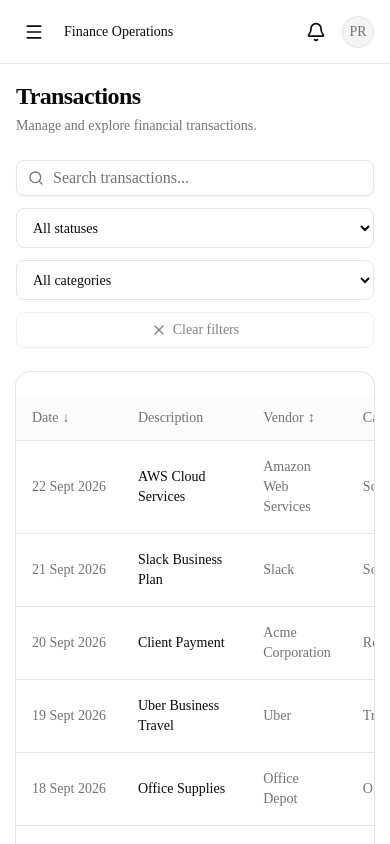
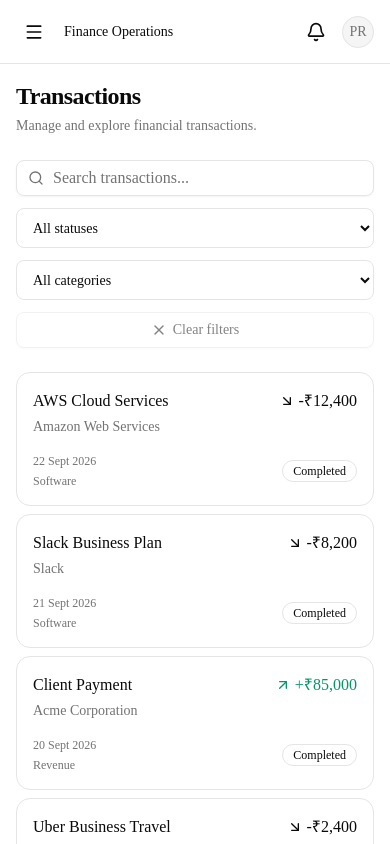
Before and after one commit to priyankamaharathy/ai-finance-operations-copilot, a Next.js app: page /transactions in a window 390 px wide. Shown: the top 844 px of the page. Built offline with nearby package versions, Linux system fonts and the light colour scheme.

Commit message:
feat: improve mobile transaction experience

```diff
--- a/src/app/(dashboard)/transactions/page.tsx
+++ b/src/app/(dashboard)/transactions/page.tsx
@@ -1,6 +1,6 @@
 "use client";
 
-import { useEffect, useMemo, useState } from "react";
+import { useEffect, useMemo, useState, useCallback} from "react";
 
 import {usePathname, useRouter, useSearchParams,} from "next/navigation";
 
@@ -58,24 +58,11 @@
     isError,
   } = useTransactions(page, filters);
 
-  useEffect(() => {
-  if (!data || page <= data.totalPages) {
-    return;
-  }
-  updateUrl({
-    page: String(data.totalPages),
-  });
-}, [data, page]);
+  const updateUrl = useCallback(
+  (updates: Record<string, string | null>) => {
+    const params = new URLSearchParams(searchParams.toString());
 
-  const updateUrl = (
-    updates: Record<string, string | null>,
-  ) => {
-    const params = new URLSearchParams(
-      searchParams.toString(),
-    );
-
-    Object.entries(updates).forEach(
-      ([key, value]) => {
+    Object.entries(updates).forEach(([key, value]) => {
       if (
         value === null ||
         value === "" ||
@@ -86,13 +73,24 @@
       } else {
         params.set(key, value);
       }
+    });
+
+    const queryString = params.toString();
+
+    router.push(queryString ? `${pathname}?${queryString}` : pathname);
   },
+  [pathname, router, searchParams],
 );
 
-    router.push(
-      `${pathname}?${params.toString()}`,
-    );
-  };
+useEffect(() => {
+  if (!data || page <= data.totalPages) {
+    return;
+  }
+
+  updateUrl({
+    page: String(data.totalPages),
+  });
+}, [data, page, updateUrl]);
 
   const handleFiltersChange = (
     nextFilters: TransactionFilterValues,
--- a/src/features/transactions/components/transaction-table.tsx
+++ b/src/features/transactions/components/transaction-table.tsx
@@ -1,18 +1,8 @@
 "use client";
 
 import { ArrowDownRight, ArrowUpRight } from "lucide-react";
-
-import {
-  Card,
-  CardContent,
-} from "@/components/ui/card";
-
-import type {
-  SortDirection,
-  Transaction,
-  TransactionSortField,
-} from "../types/transaction";
-
+import { Card, CardContent } from "@/components/ui/card";
+import type { SortDirection, Transaction, TransactionSortField, } from "../types/transaction";
 import { TransactionStatusBadge } from "./transaction-status";
 
 interface TransactionTableProps {
@@ -54,6 +44,81 @@
     ? "Ascending"
     : "Descending";
 };
+function TransactionAmount({
+  transaction,
+}: {
+  transaction: Transaction;
+}) {
+  const isIncome = transaction.type === "income";
+
+  return (
+    <div
+      className={`flex items-center gap-1 font-medium ${isIncome ? "text-emerald-600" : "text-foreground"
+        }`}
+    >
+      {isIncome ? (
+        <ArrowUpRight className="size-4" aria-hidden="true" />
+      ) : (
+        <ArrowDownRight className="size-4" aria-hidden="true" />
+      )}
+
+      {isIncome ? "+" : "-"}
+      {currencyFormatter.format(transaction.amount)}
+    </div>
+  );
+}
+
+interface MobileTransactionListProps {
+  transactions: Transaction[];
+  onSelect: (transaction: Transaction) => void;
+}
+
+function MobileTransactionList({
+  transactions,
+  onSelect,
+}: MobileTransactionListProps) {
+  return (
+    <div className="space-y-2 md:hidden">
+      {transactions.map((transaction) => (
+        <button
+          key={transaction.id}
+          type="button"
+          onClick={() => onSelect(transaction)}
+          className="w-full rounded-xl border bg-card p-4 text-left transition-colors hover:bg-muted/40 focus-visible:outline-none focus-visible:ring-2 focus-visible:ring-ring"
+          aria-label={`View transaction ${transaction.description}`}
+        >
+          <div className="flex items-start justify-between gap-4">
+            <div className="min-w-0">
+              <p className="truncate font-medium">
+                {transaction.description}
+              </p>
+
+              <p className="mt-1 truncate text-sm text-muted-foreground">
+                {transaction.vendor}
+              </p>
+            </div>
+
+            <TransactionAmount transaction={transaction} />
+          </div>
+
+          <div className="mt-4 flex items-center justify-between gap-3">
+            <div className="min-w-0">
+              <p className="text-xs text-muted-foreground">
+                {dateFormatter.format(new Date(transaction.date))}
+              </p>
+
+              <p className="mt-1 truncate text-xs text-muted-foreground">
+                {transaction.category}
+              </p>
+            </div>
+
+            <TransactionStatusBadge status={transaction.status} />
+          </div>
+        </button>
+      ))}
+    </div>
+  );
+}
 
 export function TransactionTable({
   transactions,
@@ -63,7 +128,8 @@
   onSort,
 }: TransactionTableProps) {
   return (
-    <Card>
+    <>
+      <Card className="hidden md:block">
         <CardContent className="p-0">
           <div className="overflow-x-auto">
             <table className="w-full text-sm">
@@ -146,9 +212,6 @@
 
               <tbody>
                 {transactions.map((transaction) => {
-                const isIncome =
-                  transaction.type === "income";
-
                   return (
                     <tr
                       key={transaction.id}
@@ -188,22 +251,8 @@
                       </td>
 
                       <td className="px-4 py-4 text-right">
-                      <div className="flex items-center justify-end gap-1 font-medium">
-                        {isIncome ? (
-                          <ArrowUpRight
-                            className="size-4"
-                            aria-hidden="true"
-                          />
-                        ) : (
-                          <ArrowDownRight
-                            className="size-4"
-                            aria-hidden="true"
-                          />
-                        )}
-
-                        {currencyFormatter.format(
-                          transaction.amount,
-                        )}
+                        <div className="flex justify-end">
+                          <TransactionAmount transaction={transaction} />
                         </div>
                       </td>
 
@@ -232,5 +281,19 @@
           ) : null}
         </CardContent>
       </Card>
+      {transactions.length > 0 ? (
+        <MobileTransactionList
+          transactions={transactions}
+          onSelect={onSelect}
+        />
+      ) : (
+        <div className="rounded-xl border p-10 text-center md:hidden">
+          <p className="text-sm font-medium">No transactions found</p>
+          <p className="mt-1 text-sm text-muted-foreground">
+            Try adjusting your search or filters.
+          </p>
+        </div>
+      )}
+    </>
   );
 }
```
Lines whose indentation alone changed are shown as unchanged.
